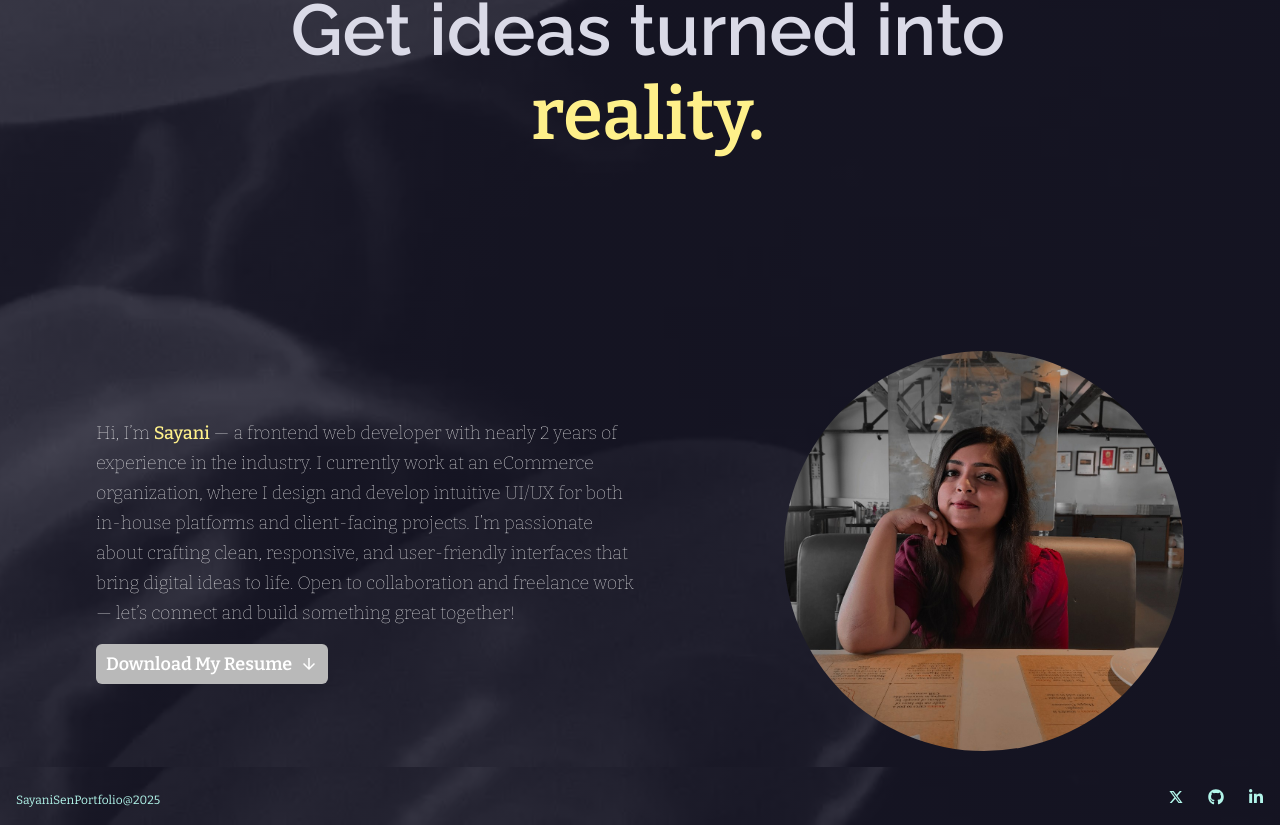
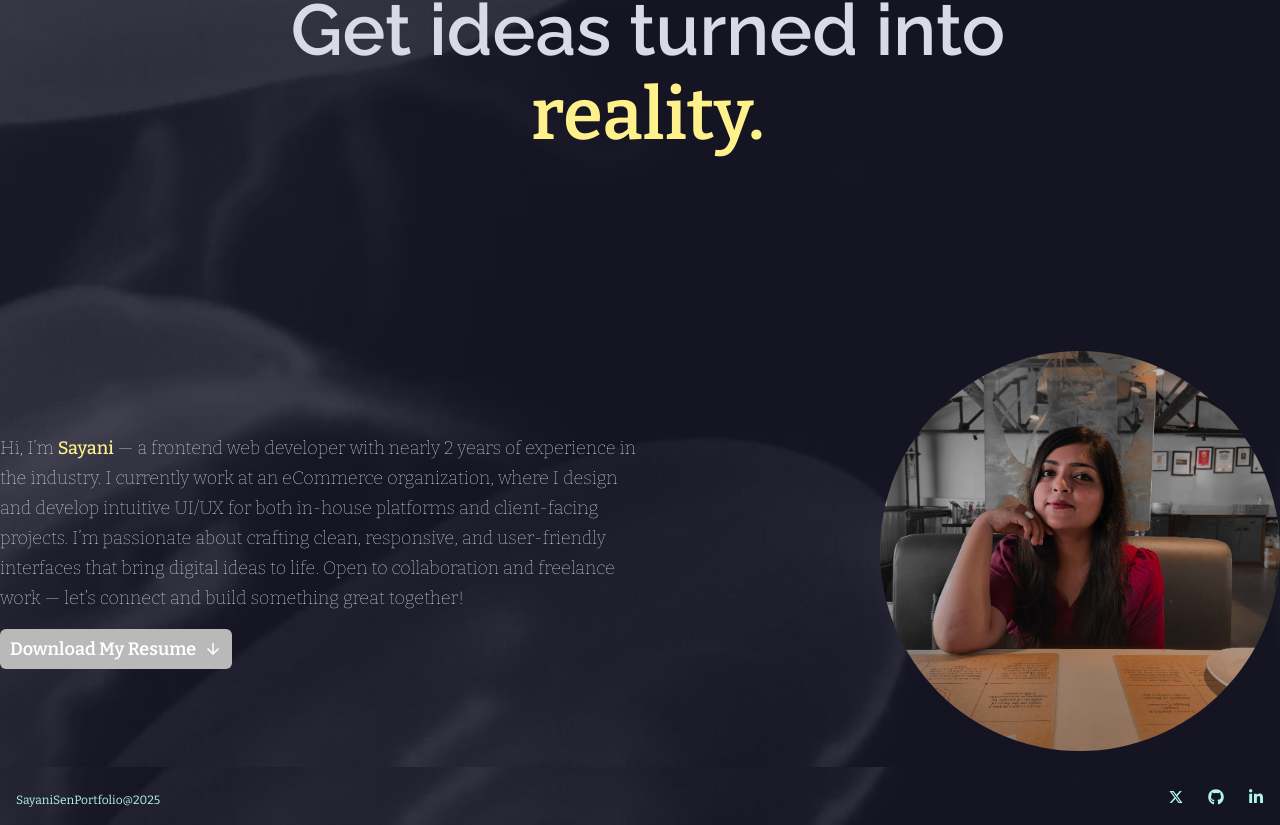
Before and after one commit to SayaniSen2022/MyPortfolio, a React (Vite) app in the folder client/: page / in a window 1280 px wide. Shown: the part 221-1046 px from the top of the page. Built offline with nearby package versions, Linux system fonts and the light colour scheme.

Commit message:
padding position fixes hero

```diff
--- a/client/src/components/Hero.css
+++ b/client/src/components/Hero.css
@@ -1,7 +1,7 @@
 @import url('https://fonts.googleapis.com/css2?family=Raleway:ital,wght@0,100..900;1,100..900&display=swap');
 
 .hero-section{color: var(--text-2);}
-.container{display: flex;align-items: center;justify-content: space-between;padding: 1rem 6rem;gap: 1rem;margin: 0 auto;}
+.container{display: flex;align-items: center;justify-content: space-between;padding: 1rem 0;margin: 0 auto;}
 .item-left{width: 50%;}
 .my-details{font-size: 18px;font-weight: 100;line-height: 30px; color: var(--text-1);}
 .item-right img{width: 400px; height: 400px; border-radius: 50%; object-fit: cover;}
```
